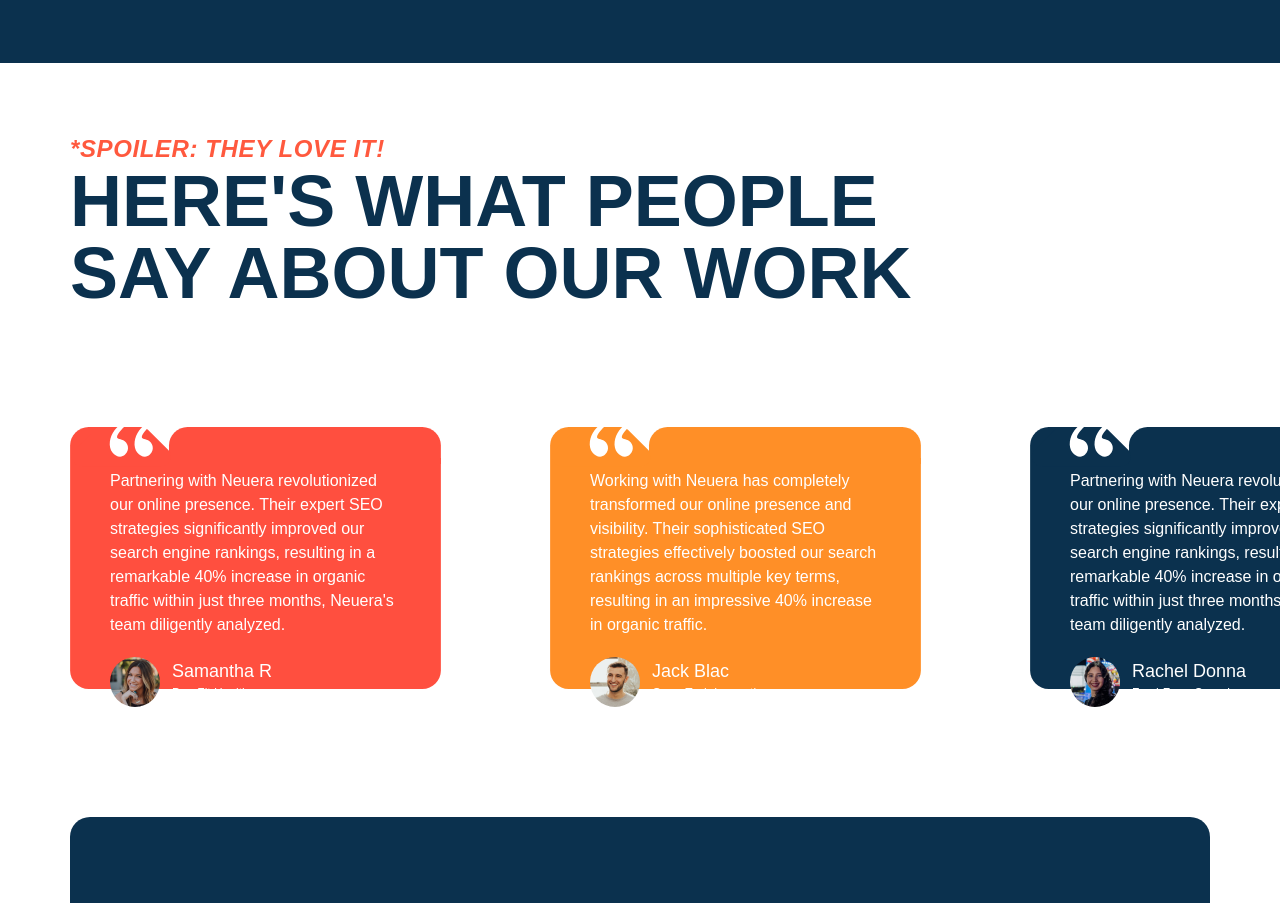
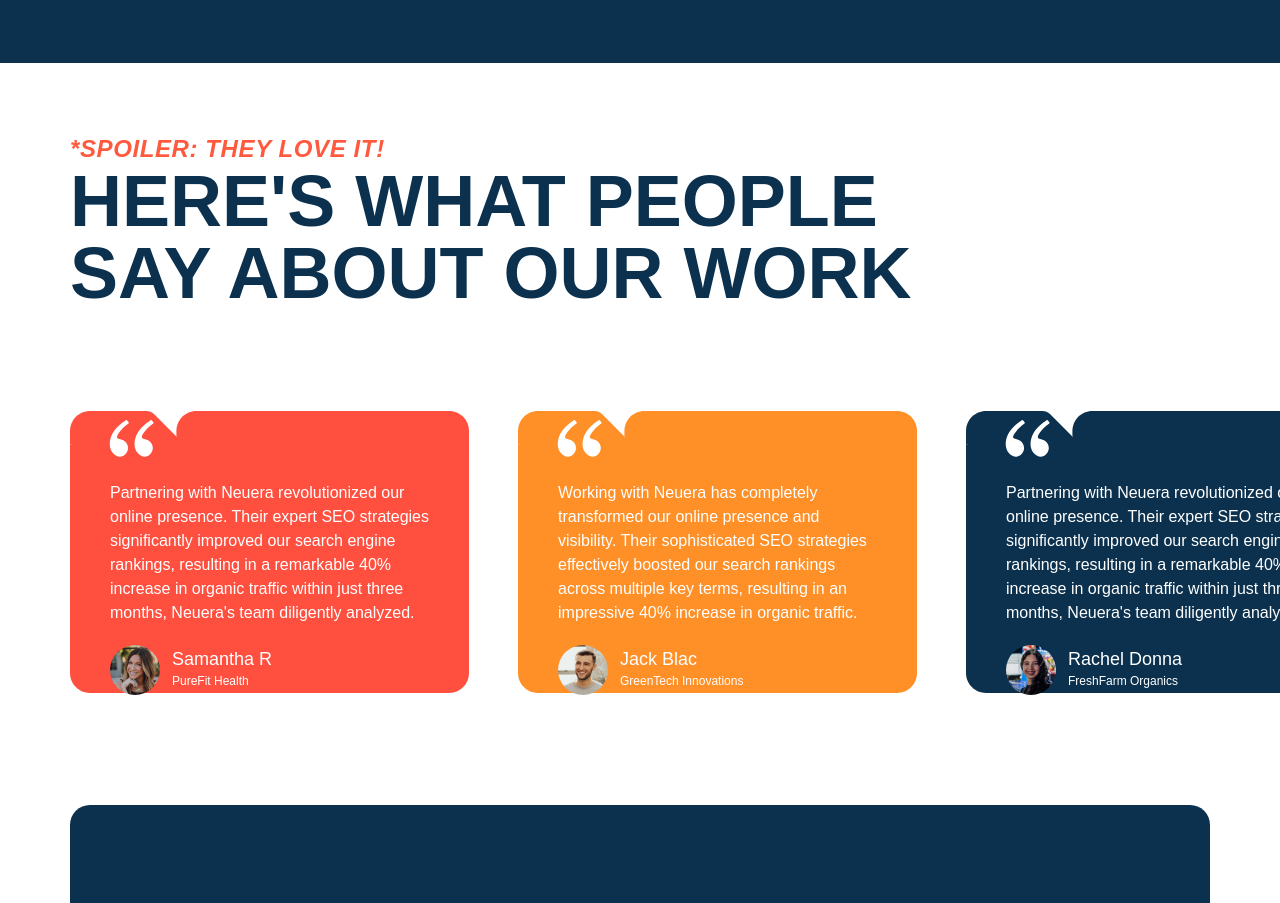
Before and after one commit to ERFAN-REVENANT/neuera-react, a React (Vite) app: page / in a window 1280 px wide. Shown: the part 5480-6383 px from the top of the page. Built offline with nearby package versions, Linux system fonts and the light colour scheme; a web font is replaced by a local one.

Commit message:
layout reformated

```diff
--- a/src/components/Comments.jsx
+++ b/src/components/Comments.jsx
@@ -3,33 +3,35 @@
 
 const Comments = () => {
   return (
-    <section className="ml-[70px] my-[70px] w-full h-full">
-      <div className=" text-customBlue flex items-end justify-start mb-[60px]">
+    <section className="pl-[70px] my-[70px] w-full h-full overflow-hidden">
+      <div className="text-customBlue flex items-end justify-start mb-[60px]">
         <div>
           <p className="text-[#ff593e] font-barlow italic font-bold text-2xl uppercase tracking-wide">
             *SPOILER: THEY LOVE IT!
           </p>
-          <h1 className="text-7xl font-black leading-none font-barlow ">
+          <h1 className="text-7xl font-black leading-none font-barlow">
             HERE'S WHAT PEOPLE <br />
             SAY ABOUT OUR WORK
           </h1>
         </div>
       </div>
-      <div className="flex relative w-full h-full">
+      <div className="flex relative overflow-hidden w-full">
         {commentsContent.map((item, i) => (
           <div
             key={i}
-            className={`px-10 py-10 flex-col items-center font-mulish h-full w-[29%] text-white ${
-              i === 1 || i === 2 ? "absolute" : "relative"
-            } ${i === 1 ? "left-[30rem]" : ""}${i === 2 ? "left-[60rem]" : ""}`}
+            className={`px-10 py-10 flex-col items-center font-mulish h-full w-[33%] text-white ${
+              i === 1 || i === 2 ? "absolute" : "block"
+            } ${i === 1 ? "left-[35vw]" : ""} ${
+              i === 2 ? "left-[70vw] overflow-hidden" : ""
+            }`}
             style={{
               backgroundImage: `url(${item.bg})`,
-              backgroundSize: "contain",
+              backgroundSize: "100%",
               backgroundPosition: "center",
               backgroundRepeat: "no-repeat",
             }}
           >
-            <img src={quote} width={60} className="-ml-2" alt="" />
+            <img src={quote} width={60} className="-ml-2 mb-3" alt="" />
             <p className="text-md">{item.text}</p>
             <div className="flex mt-5">
               <img src={item.icn} className="rounded-full" width={50} alt="" />
--- a/src/constants/index.js
+++ b/src/constants/index.js
@@ -123,7 +123,7 @@
   ],
 ];
 
-const employeesContent = [
+export const employeesContent = [
   {
     name: "John Smith",
     title: "CEO & Founder",
```
Also changed, not shown: public/tailwind.css.
